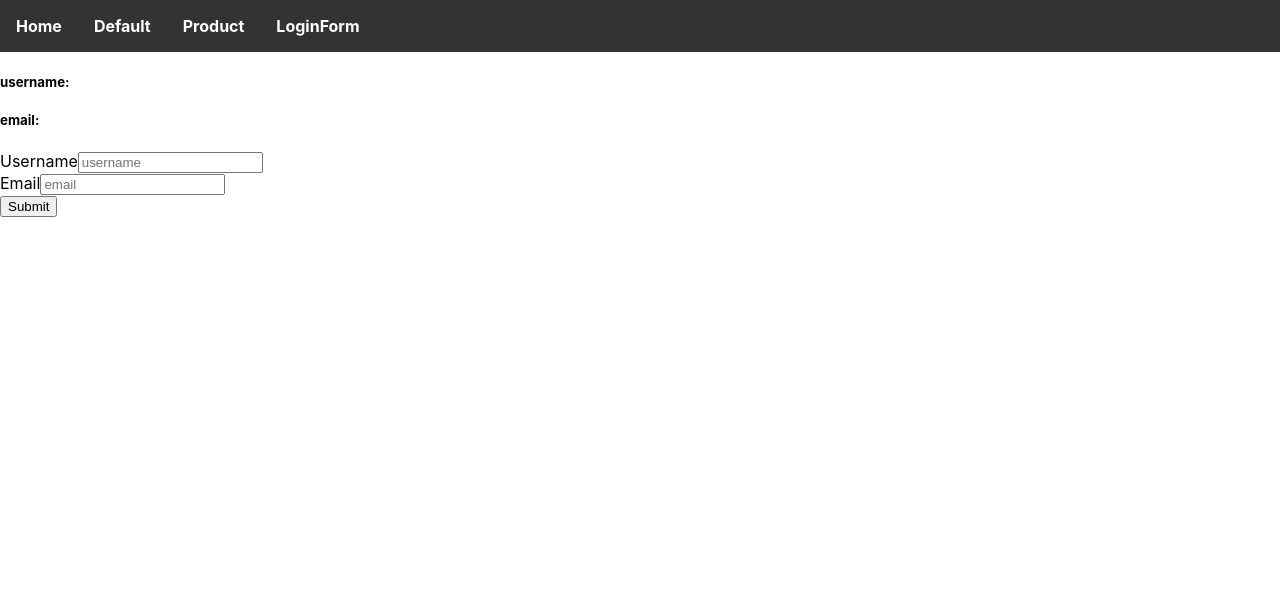
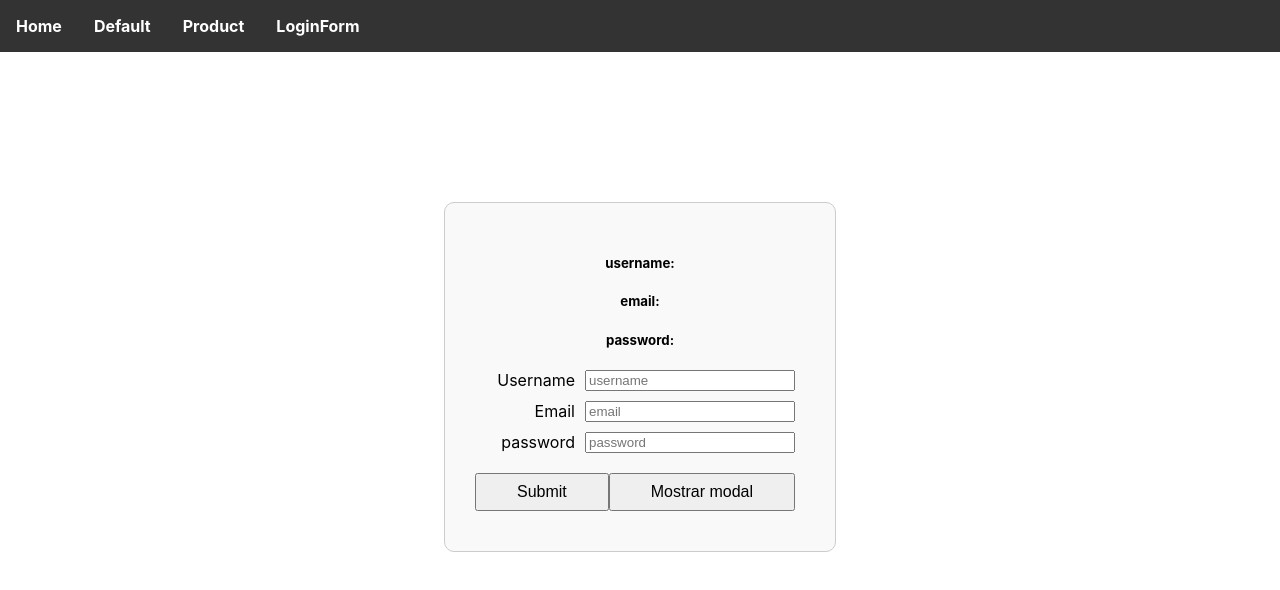
Before and after one commit to DanyelCas/desarrollo-frontend-react, a React (Create React App) app: page /login in a window 1280 px wide. Shown: the top 590 px of the page. Built offline with nearby package versions, Linux system fonts and the light colour scheme.

Commit message:
Dos ejercicios del examen final

```diff
--- a/package.json
+++ b/package.json
@@ -2,11 +2,11 @@
   "name": "desarrollo-frontend-react",
   "version": "0.1.0",
   "private": true,
-  "homepage": "https://DanyelCas.github.io/desarrollo-frontend-react",
   "dependencies": {
     "@testing-library/jest-dom": "^5.17.0",
     "@testing-library/react": "^13.4.0",
     "@testing-library/user-event": "^13.5.0",
+    "framer-motion": "^11.3.29",
     "react": "^18.3.1",
     "react-dom": "^18.3.1",
     "react-redux": "^9.1.2",
--- a/src/App.css
+++ b/src/App.css
@@ -63,3 +63,93 @@ a {
 a:hover {
   color: #ffcc00;
 }
+
+.container {
+  display: flex;
+  justify-content: center;
+  align-items: center;
+  margin-top: 150px;
+}
+
+form {
+  max-width: 400px;
+  margin: 0 auto;
+  padding: 30px;
+  border: 1px solid #ccc;
+  border-radius: 10px;
+  background-color: #f9f9f9;
+}
+
+form h2 {
+  text-align: center;
+  margin-bottom: 40px;
+}
+
+form h5 {
+  text-align: center;
+}
+
+form div {
+  display: flex;
+  align-items: center;
+  margin: 10px 0;
+  padding-right: 10px;
+}
+
+form div label {
+  width: 100px;
+  margin-right: 10px;
+  text-align: right;
+}
+
+form div input {
+  flex: 1;
+  min-width: 200px;
+  width: calc(100% - 120px);
+}
+.button-container {
+  display: flex;
+  justify-content: center;
+}
+
+.button-container button {
+  padding: 8px 40px;
+  font-size: 16px;
+  margin-top: 10px;
+}
+
+.modal-overlay {
+  position: fixed;
+  top: 0;
+  left: 0;
+  right: 0;
+  bottom: 0;
+  background: rgba(0, 0, 0, 0.5);
+  display: flex;
+  justify-content: center;
+  align-items: center;
+  z-index: 1000;
+}
+
+.notification-success {
+  background-color: #efd6bd;
+  color: #cc8259;
+  padding: 2rem;
+  border: 1px solid #cc8259;
+  border-radius: 0.5rem;
+  max-width: 500px;
+  width: 90%;
+  text-align: center;
+  position: relative;
+}
+
+.close-btn-success {
+  position: absolute;
+  top: 0.5rem;
+  right: 0.5rem;
+  background: transparent;
+  border: none;
+  color: #7e4f1a;
+  font-size: 1.5rem;
+  cursor: pointer;
+}
--- /dev/null
+++ b/src/components/ModalInfo.jsx
@@ -0,0 +1,28 @@
+import { motion } from 'framer-motion'
+
+const ModalInfo = ({ visible, message, onClose }) => {
+    if (!visible) {
+        return null;
+    }
+    return (
+        <div className="modal-overlay">
+            <motion.div
+                className="notification-success"
+                initial={{opacity: 0, y: -20}}
+                animate={{opacity: 1, y: 0}}
+                transition={{duration: 0.5}}
+            >
+                <div>
+                    <p>{message}</p>
+                </div>
+                <button
+                    className="close-btn-success"
+                    onClick={onClose}>
+                    X
+                </button>
+            </motion.div>
+        </div>
+    );
+};
+
+export default ModalInfo;
--- a/src/redux/form/formReducer.js
+++ b/src/redux/form/formReducer.js
@@ -3,8 +3,11 @@ import { SET_FORM_DATA } from './formTypes';
 const initialState = {
     formData: {
         username: '',
-        email: ''
+        email: '',
+        password: ''
     },
+
+    password_secret: 'abcd'
 };
 
 const formReducer = (state = initialState, action) => {
--- a/src/screens/Forms/LoginForm.jsx
+++ b/src/screens/Forms/LoginForm.jsx
@@ -1,23 +1,64 @@
 import useForm from "../../hooks/useForm";
 import { useDispatch, useSelector } from 'react-redux'
 import { saveFormData } from "../../redux/form/formActions";
+import { motion } from 'framer-motion';
+import ModalInfo from '../../components/ModalInfo';
+import { useState } from "react";
 
 const LoginForm = () => {
-    const [values, handleChange] = useForm({ username: '', email: ''});
+    const [values, handleChange] = useForm({ username: '', email: '', password: ''});
+    const [showModalInfo, setShowModalInfo] = useState(false);
+    const [showModalError, setShowModalError] = useState(false);
     const form = useSelector(state => state.form);
     const dispatch = useDispatch();
 
     const handleSubmit = (event) => {
         event.preventDefault();
         console.log(values);
+        if(form.password_secret === values.password)
             dispatch(saveFormData(values));
+        else
+        {
+            console.log('son distintos!!!');
+            setShowModalError(true);
+        }
+
+    }
+
+    // Función para alternar el estado del modal
+    const mostrarModalInfo = () => {
+        setShowModalInfo(true);
+    }
+
+    const hideModalInfo = () => {
+        setShowModalInfo(false);
+    }
+
+    const hideModalError = () => {
+        setShowModalError(false);
     }
 
     return (
-        <div>
+        <motion.div
+            initial={{opacity: 0, y: -70}}
+            animate={{opacity: 1, y: 0}}
+            transition={{duration: 1}}
+        >
+            <div className="container">
+                <ModalInfo
+                    visible={showModalInfo}
+                    message="Bienvenidos al módulo VII"
+                    onClose={hideModalInfo}
+                />
+                <ModalInfo
+                    visible={showModalError}
+                    message="Error!!!"
+                    onClose={hideModalError}
+                />
                 <form onSubmit={handleSubmit}>
                     <h5>username: {form.formData.username}</h5>
                     <h5>email: {form.formData.email}</h5>
+                    <h5>password: {form.formData.password}</h5>
                     <div>
                         <label htmlFor="username">Username</label>
                         <input
@@ -36,10 +77,23 @@ const LoginForm = () => {
                             value={values.email}
                         />
                     </div>
+                    <div>
+                        <label htmlFor="password">password</label>
+                        <input
+                            name="password"
+                            placeholder="password"
+                            onChange={handleChange}
+                            value={values.password}
+                        />
+                    </div>
+                    <div className="button-container">
+                        <button type="submit">Submit</button>
+                        <button onClick={mostrarModalInfo}> Mostrar modal </button>
+                    </div>
 
-                <button type="submit">Submit</button>
                 </form>
             </div>
+        </motion.div>
     );
 };
 
```
Also changed, not shown: 1 other file (tests, documents, lock files or other folders). Lines whose indentation alone changed are shown as unchanged.
